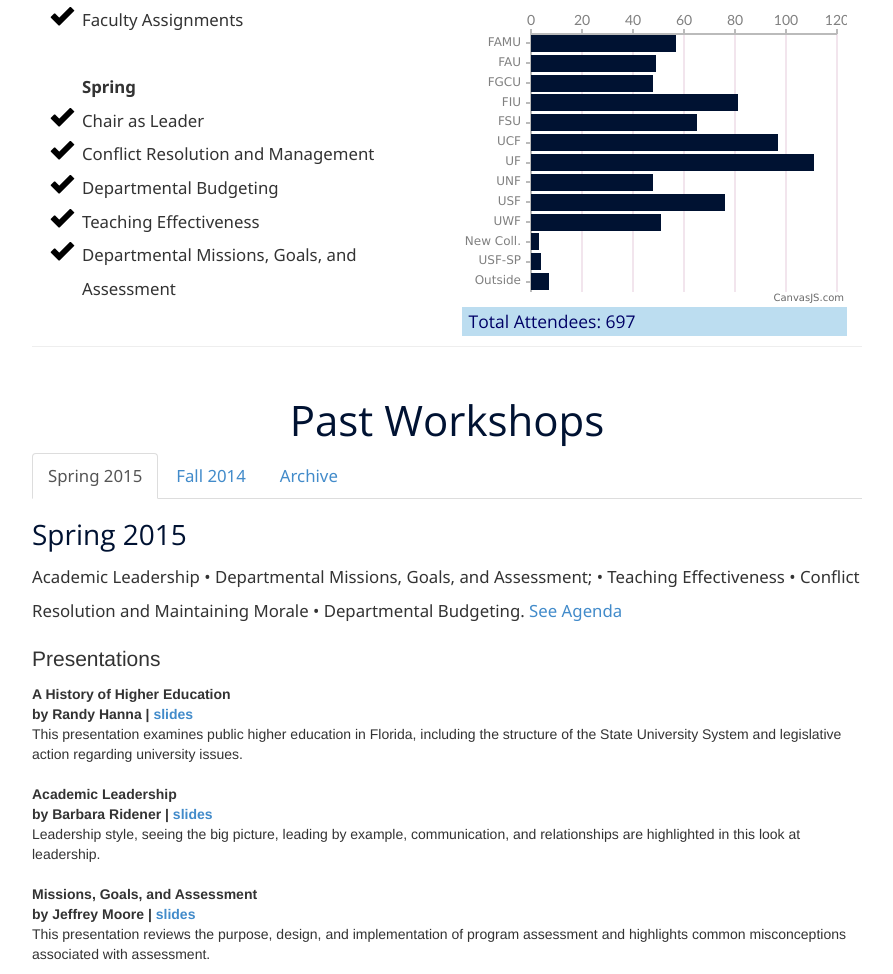
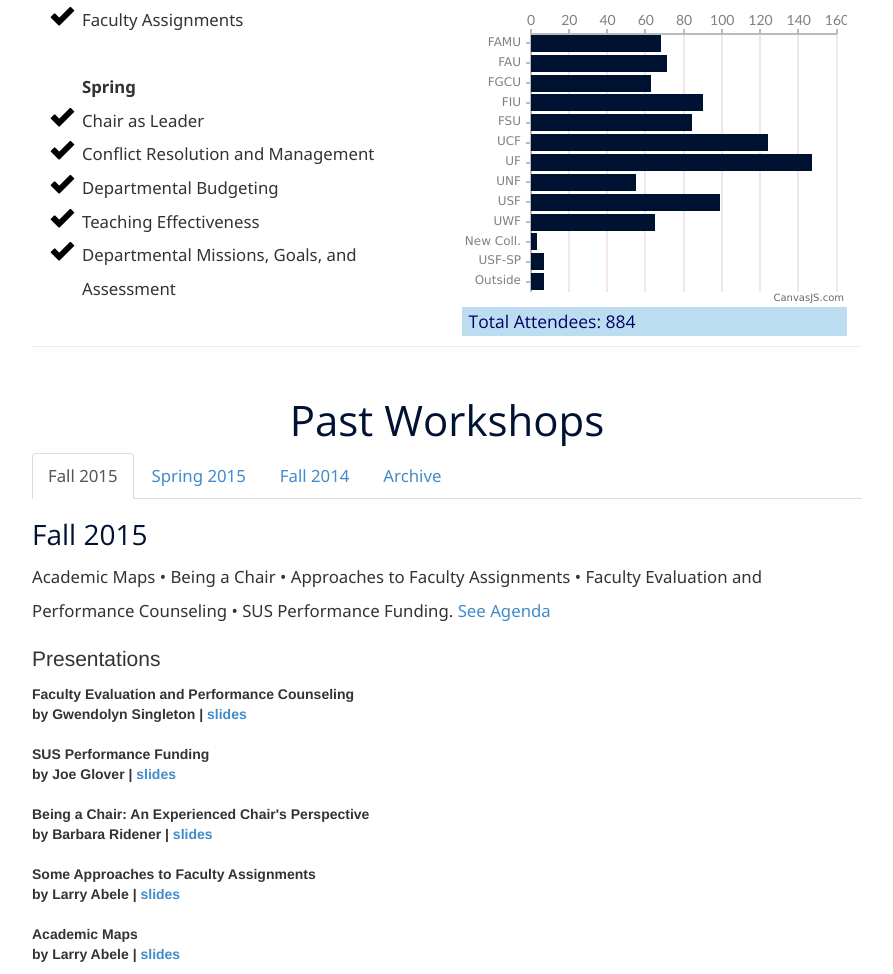
Before and after one commit to IAL-FSU/IAL-FSU.github.io, a plain HTML site: page _site/index.html in a window 1280 px wide. Shown: the part 1926-2900 px from the top of the page, without its empty margins (193-1086 px from the left). Drawn offline with nearby package versions, Linux system fonts and the light colour scheme.

Commit message:
Update Fall workshops

```diff
--- a/_site/index.html
+++ b/_site/index.html
@@ -142,7 +142,7 @@
     			    <p><strong>Workshop Attendees Since 2009</strong><br>
     				<div id="chartContainer" style="height: 300px; width: 100%;"></div></p>
     				<!-- end canvas table><-->
-    				<aside>&nbsp;Total Attendees&colon; 697</aside>
+    				<aside>&nbsp;Total Attendees&colon; 884</aside>
     			</div>
     		</div>
     	</div>
@@ -151,13 +151,40 @@
     		<h1>Past Workshops</h1>
     		<!-- Nav tabs -->
     		<ul class="nav nav-tabs">
-    			<li class="active"><a href="#spring_2013" data-toggle="tab">Spring 2015</a></li>
+    			<li class="active"><a href="#tab_2" data-toggle="tab">Fall 2015</a></li>
+    			<li><a href="#spring_2013" data-toggle="tab">Spring 2015</a></li>
     			<li><a href="#fall_2013" data-toggle="tab">Fall 2014</a></li>
     			<li><a href="#archive" data-toggle="tab">Archive</a></li>
     		</ul>
     		<!-- Tab panes -->
     		<div class="tab-content">
-    		  <div class="tab-pane fade in active" id="spring_2013">
+
+    		  <div class="tab-pane fade in active" id="tab_2">
+    		    <h2>Fall 2015</h2>
+			      <p>Academic Maps • Being a Chair • Approaches to Faculty Assignments • Faculty Evaluation and Performance Counseling • SUS Performance Funding. <a href="documents/Agenda - Fall 2015.pdf" target="_blank">See Agenda</a></p>
+			    <h3>Presentations</h3>
+		       <dl>
+		          <dt>Faculty Evaluation and Performance Counseling<br />by Gwendolyn Singleton | <a href="documents/Faculty Evaluation- Singleton.pdf">slides</a></dt>
+		          <dd></dd>
+    		    </dl>
+    		    <dl>
+    		    	<dt>SUS Performance Funding<br />by Joe Glover | <a href="documents/SUS Performance Funding - Glover.pptx" >slides</a></dt>
+    		    	<dd></dd>
+    		    </dl>
+    		    <dl>
+    		    	<dt>Being a Chair: An Experienced Chair's Perspective<br />by Barbara Ridener | <a href="documents/Being a Chair - Ridener.pdf" >slides</a></dt>
+    		    	<dd></dd>
+    		    </dl>    		    <dl>
+    		    	<dt>Some Approaches to Faculty Assignments<br />by Larry Abele | <a href="documents/Faculty Evaluation- Singleton.pdf" >slides</a></dt>
+    		    	<dd></dd>
+    		    </dl>    		    <dl>
+    		    	<dt>Academic Maps<br />by Larry Abele | <a href="documents/Academic Map - Abele.pdf" >slides</a></dt>
+    		    	<dd></dd>
+    		    </dl>
+			  </div>
+
+
+    		  <div class="tab-pane fade" id="spring_2013">
     		    <h2>Spring 2015</h2>
 			      <p>Academic Leadership • Departmental Missions, Goals, and Assessment; • Teaching Effectiveness • Conflict Resolution and Maintaining Morale • Departmental Budgeting. <a href="documents/Spring 2015 Agenda.pdf" target="_blank">See Agenda</a></p>
             <h3>Presentations</h3>
--- a/_site/js/script.js
+++ b/_site/js/script.js
@@ -29,18 +29,18 @@ function table_exec() {
         color: "#001232",
         dataPoints: [
         {y: 7, label: "Outside" },
-		{y: 4, label: "USF-SP"  },
+		{y: 7, label: "USF-SP"  },
 		{y: 3, label: "New Coll."  },
-		{y: 51, label: "UWF"  },
-		{y: 76, label: "USF"  },
-		{y: 48, label: "UNF"  },
-		{y: 111, label: "UF"  },
-		{y: 97, label: "UCF"  },
-		{y: 65, label: "FSU"  },
-		{y: 81, label: "FIU"  },
-		{y: 48, label: "FGCU"  },
-		{y: 49, label: "FAU"  },
-		{y: 57, label: "FAMU"  }
+		{y: 65, label: "UWF"  },
+		{y: 99, label: "USF"  },
+		{y: 55, label: "UNF"  },
+		{y: 147, label: "UF"  },
+		{y: 124, label: "UCF"  },
+		{y: 84, label: "FSU"  },
+		{y: 90, label: "FIU"  },
+		{y: 63, label: "FGCU"  },
+		{y: 71, label: "FAU"  },
+		{y: 68, label: "FAMU"  }
         ]
       }
 
```
Also changed, not shown: index.html (+30 -3 lines), js/script.js (+11 -11 lines).
